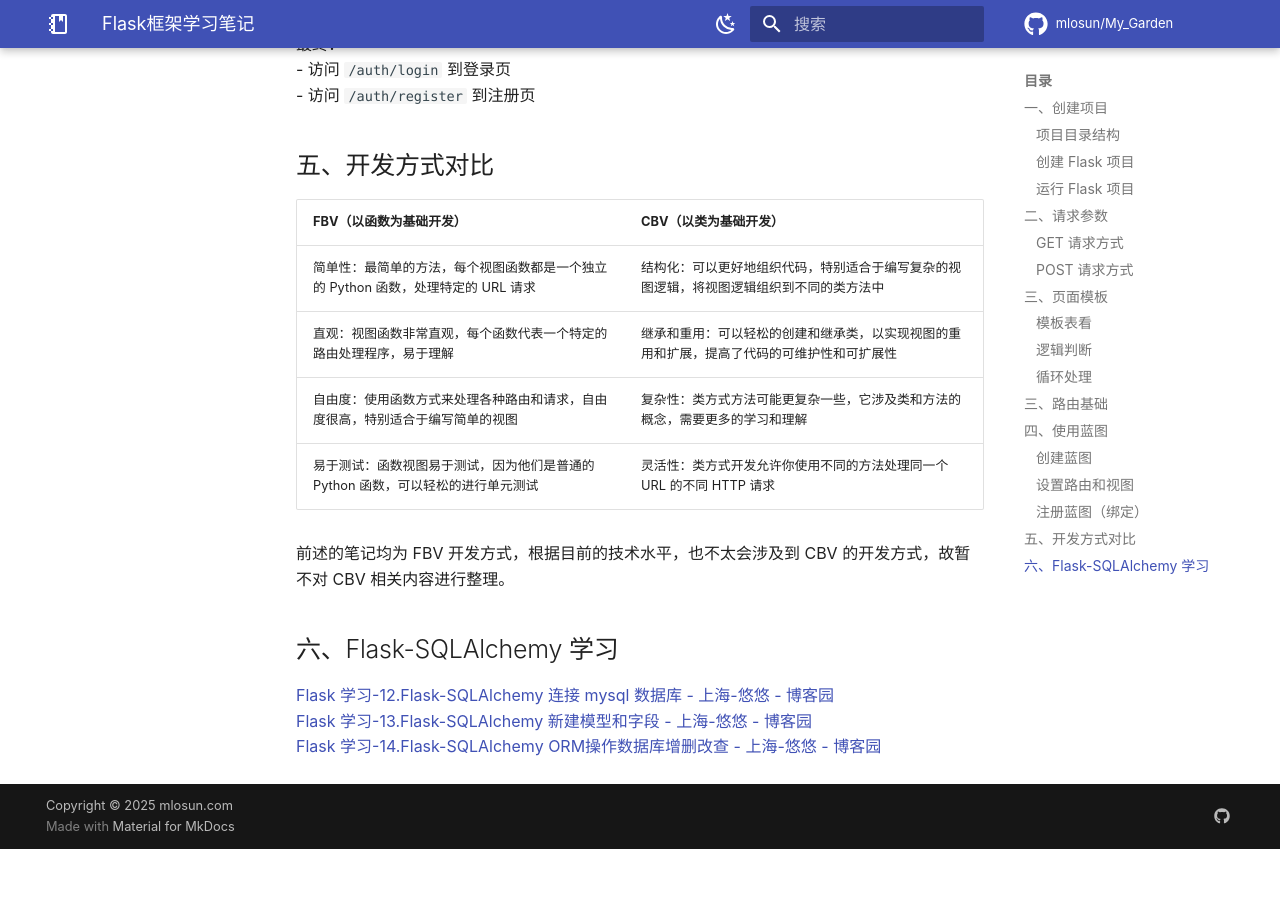
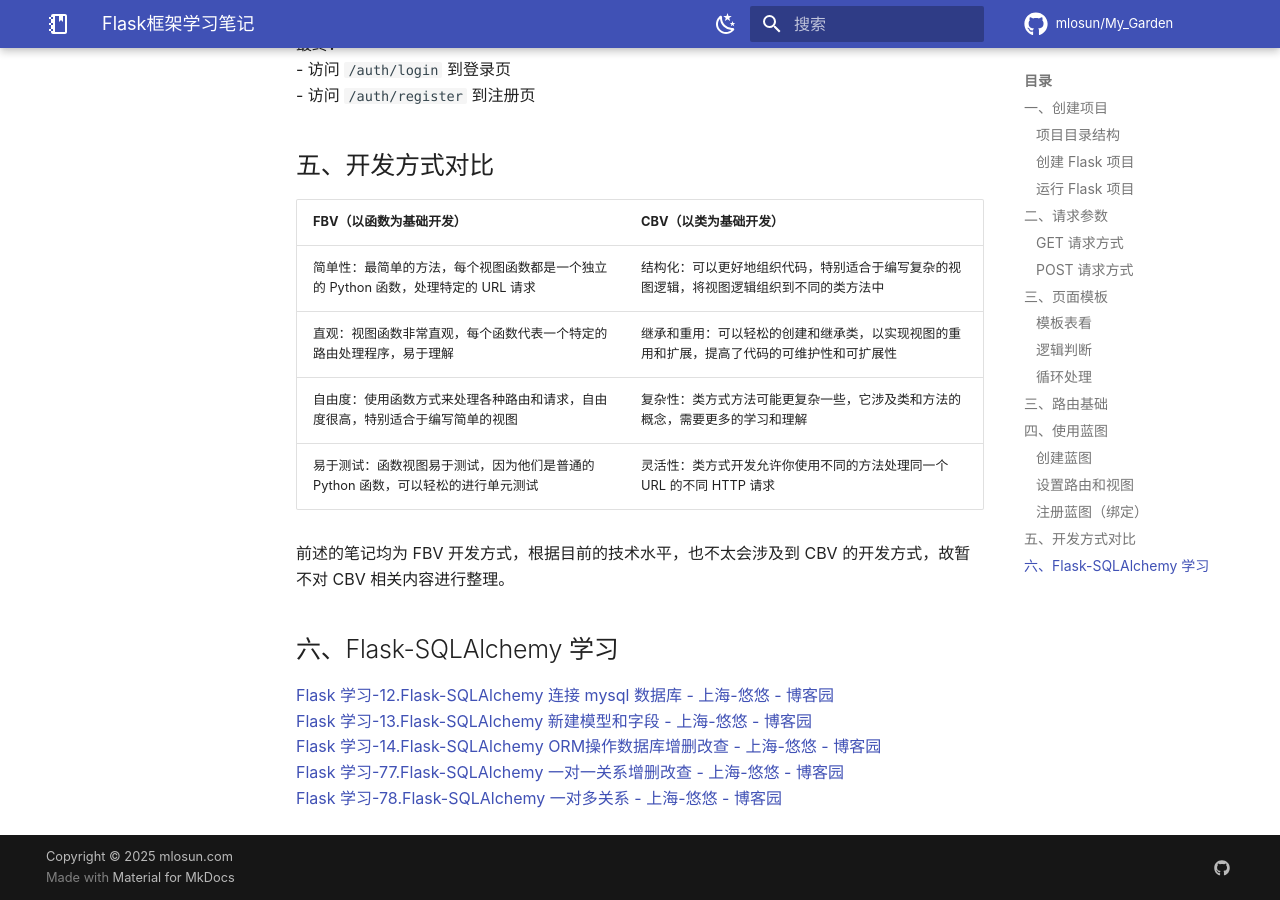
Before and after one commit to mlosun/My_Garden, an MkDocs documentation site: the page built from docs/tech/Flask框架学习笔记.md, in a window 1280 px wide and 900 px high, scrolled down 4962 px. Built offline with MkDocs 1.6.1 and Material for MkDocs 9.7.7, drawn with Linux system fonts in a browser that asks for light colours; comment, search, counter and statistics services are not loaded; before the commit the page ends 5811 px from its top, so only the background shows below that.

Commit message:
PUBLISHER #61

```diff
--- a/docs/tech/Flask框架学习笔记.md
+++ b/docs/tech/Flask框架学习笔记.md
@@ -268,3 +268,5 @@
 [Flask 学习-12.Flask-SQLAlchemy 连接 mysql 数据库 - 上海-悠悠 - 博客园](https://www.cnblogs.com/yoyoketang/p/16615745.html)
 [Flask 学习-13.Flask-SQLAlchemy 新建模型和字段 - 上海-悠悠 - 博客园](https://www.cnblogs.com/yoyoketang/p/16616702.html)
 [Flask 学习-14.Flask-SQLAlchemy ORM操作数据库增删改查 - 上海-悠悠 - 博客园](https://www.cnblogs.com/yoyoketang/p/16617172.html)
+[Flask 学习-77.Flask-SQLAlchemy 一对一关系增删改查 - 上海-悠悠 - 博客园](https://www.cnblogs.com/yoyoketang/p/16723108.html)
+[Flask 学习-78.Flask-SQLAlchemy 一对多关系 - 上海-悠悠 - 博客园](https://www.cnblogs.com/yoyoketang/p/16729771.html)
```
